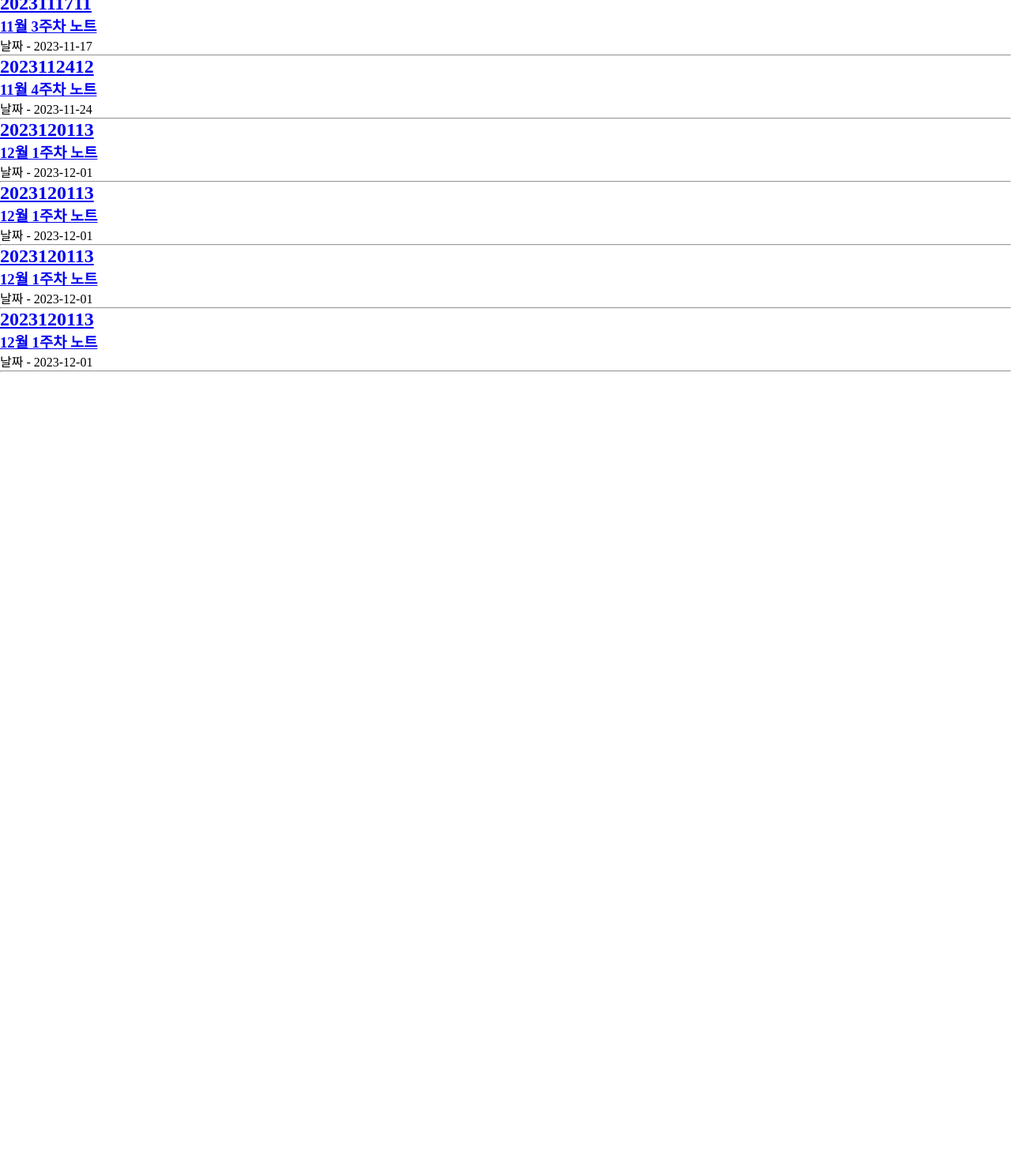
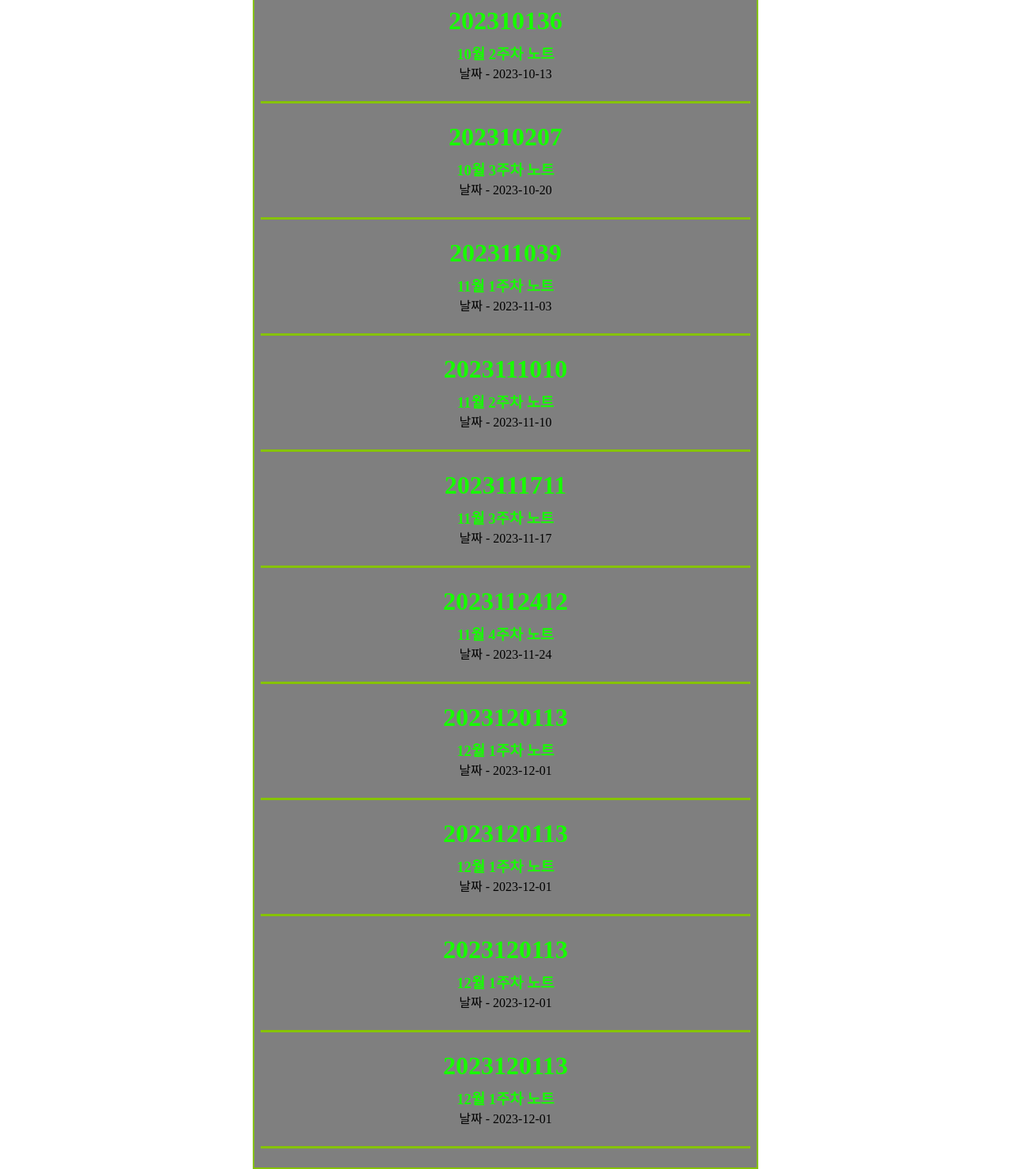
Before and after one commit to UsmanSNT/DUO_comp, a PHP site: page /study/Network/index.html in a window 1280 px wide. Shown: the part 801-2281 px from the top of the page at 79% size. Before the commit the page ends 1272 px from the top, so only its background shows below. Run offline with PHP 8.4, Linux system fonts and the light colour scheme; some libraries are stand-ins or nearby versions.

Commit message:
Uzgarish

```diff
--- a/study/ForenSheks/index.html
+++ b/study/ForenSheks/index.html
@@ -32,7 +32,7 @@
         </nav>
 
 	<video autoplay muted loop class="video-background">
-        <source src="img/forsensBG.mp4" type="video/mp4">
+        <source src="forsensBG.mp4" type="video/mp4">
     </video>
         <!-- Main Content-->
         <div class="container px-4 px-lg-5">
--- a/study/Network/index.html
+++ b/study/Network/index.html
@@ -30,6 +30,10 @@
                 </ul>
             </div>
         </nav>
+
+        <video autoplay muted loop class="video-background">
+            <source src="bkg_video.mp4" type="video/mp4">
+        </video>
 
         <!-- Main Content-->
         <div class="container px-4 px-lg-5 bg-primary"  >
--- a/study/Network/style.css
+++ b/study/Network/style.css
@@ -67,7 +67,6 @@ nav ul li a {
     white-space: nowrap;
     overflow: hidden;
     text-overflow: ellipsis;
-    max-width: 8ch; /* Show first 8 characters and ellipsis */
     transition: background-color 0.3s ease, max-width 0.3s ease;
 }
 
@@ -129,3 +128,129 @@ nav ul li a:hover::after {
 
 
 /*start maen*/
+
+.video-background {
+    position: fixed;
+    right: 0;
+    bottom: 0;
+    min-width: 100%;
+    min-height: 100%;
+    width: auto;
+    height: auto;
+    z-index: -1;
+}
+.container {
+    width: 50%;
+    background-repeat: no-repeat;
+    background-position: center;
+    background-size: cover;
+    padding-left: 1.5rem;
+    padding-right: 1.5rem;
+    background-color: rgba(0, 0, 0, 0.5);
+    border: 2px solid transparent;
+    animation: borderAnimation 5s infinite;
+    margin: 0 auto; /* Markazlashtirish uchun */
+}
+
+/* 800px dan kichik ekranlar uchun */
+@media (max-width: 800px) {
+    .container {
+        width: 100%;
+    }
+}
+
+/* 900px dan katta ekranlar uchun */
+@media (min-width: 900px) {
+    .container {
+        width: 50%;
+    }
+}
+
+
+
+
+
+@keyframes borderAnimation {
+    0% {
+        border-color: red;
+    }
+    25% {
+        border-color: yellow;
+    }
+    50% {
+        border-color: green;
+    }
+    75% {
+        border-color: blue;
+    }
+    100% {
+        border-color: red;
+    }
+}
+
+
+
+/* Qator uslublari */
+.row {
+display: flex;
+flex-wrap: wrap;
+margin-right: -1rem;
+margin-left: -1rem;
+}
+
+.row.justify-content-center {
+justify-content: center;
+}
+
+/* Ustun uslublari */
+.col-md-10 {
+flex: 0 0 auto;
+width: 83.333333%;
+}
+
+.col-lg-8 {
+flex: 0 0 auto;
+width: 66.666667%;
+}
+
+.col-xl-7 {
+flex: 0 0 auto;
+width: 58.333333%;
+}
+
+/* Ustun uchun fon uslublari */
+.col-md-10.col-lg-8.col-xl-7 {
+width: 100%;
+height: auto;
+background-position: center;
+}
+
+/* Post ko'rinishi uslublari */
+.post-preview {
+margin-bottom: 1.5rem;
+text-align: center;
+}
+
+.post-preview a, h3 {
+text-decoration: none;
+color: #17fe00;
+}
+
+.post-preview h2 {
+font-size: 2rem;
+margin-bottom: 0.5rem;
+}
+
+.post-preview p {
+margin: 0;
+color: red;
+}
+
+/* Ajratgich uslublari */
+hr.my-4 {
+margin-top: 1.5rem;
+margin-bottom: 1.5rem;
+border: 0;
+border-top: 3px solid rgba(23,254,0,255);
+animation: borderAnimation 5s infinite;
+}
--- a/study/hert.html
+++ b/study/hert.html
@@ -49,7 +49,7 @@
 </style>
 <body>
     <div class="text-container">
-        <span class="animated-text">MALIKA I LOVE YOU</span>
+        <span class="animated-text">HOW ARE YOU DEAR TEACHER</span>
     </div>
 </body>
 </html>
```
Also changed, not shown: smm.html (added, +113 -0 lines), study/ForenSheks/styles.css (+21 -6 lines), study/index.html (+5 -5 lines), 2 other files.
